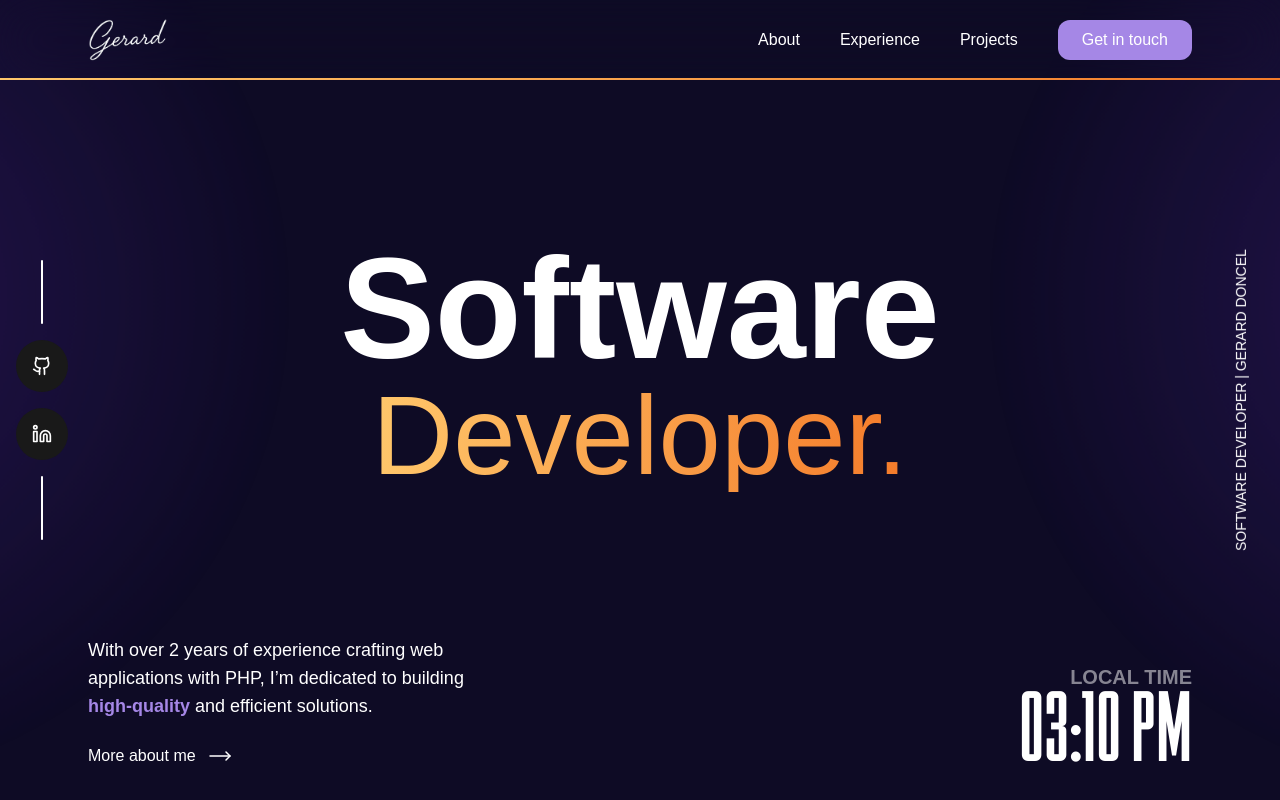
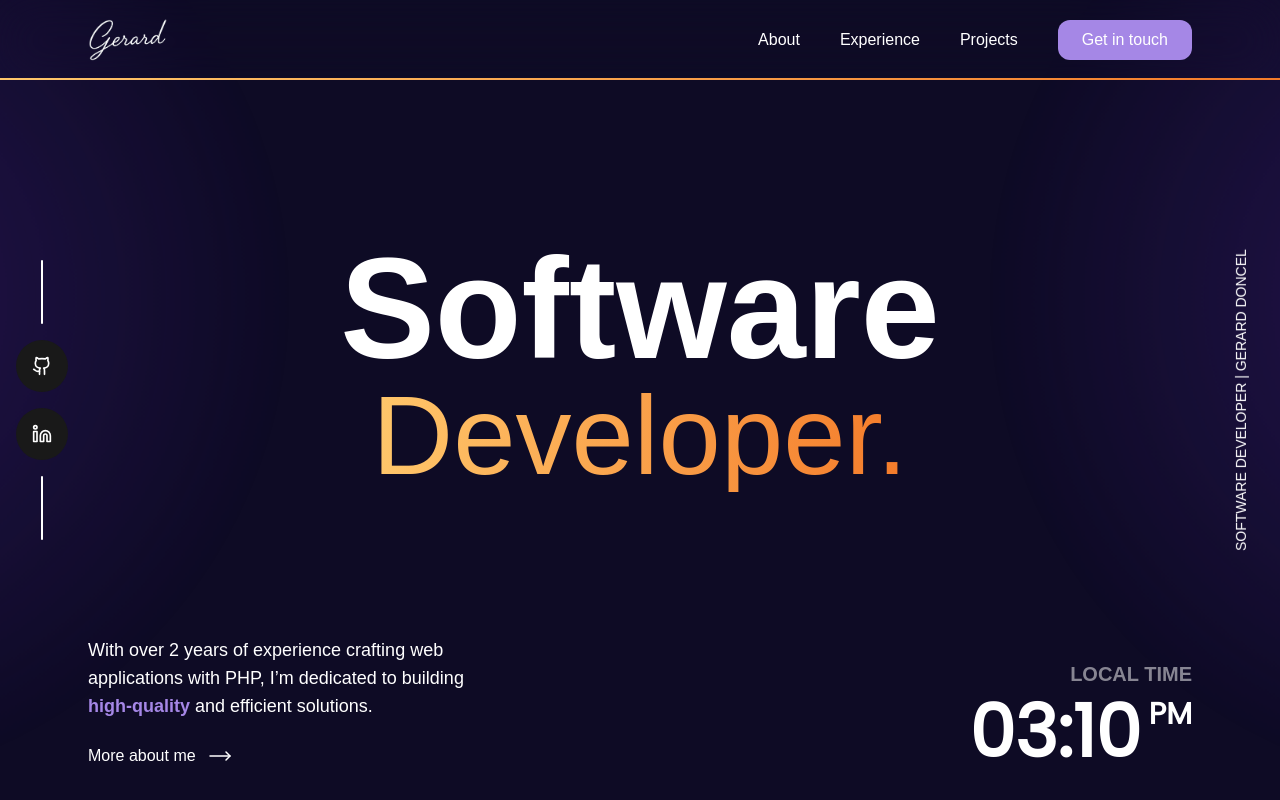
Before and after one commit to umigam3/personal-portfolio-v2, a Next.js app: page / in a window 1280 px wide. Shown: the top 800 px of the page. Built offline with nearby package versions, Linux system fonts and the light colour scheme.

Commit message:
clock style change

```diff
--- a/src/components/hero/Hero.tsx
+++ b/src/components/hero/Hero.tsx
@@ -56,9 +56,7 @@ export default function Hero() {
           <SocialsMobile />
         </div>
         <div className="flex flex-col items-end justify-end gap-2">
-          <span className="opacity-50 font-semibold text-xl mb-8">
-            LOCAL TIME
-          </span>
+          <span className="opacity-50 font-semibold text-xl">LOCAL TIME</span>
           <Clock time={now.getTime()} />
         </div>
       </div>
--- a/src/components/hero/Time.tsx
+++ b/src/components/hero/Time.tsx
@@ -3,15 +3,24 @@ type Props = {
 };
 
 const Time = ({ time }: Props) => {
+  // Obtén el string de tiempo con AM/PM (sin espacios extra)
+  const formattedTime = time
+    .toLocaleTimeString(undefined, {
+      hour: "2-digit",
+      minute: "2-digit",
+      hour12: true,
+    })
+    .replace(/\./g, "") // eliminar puntos
+    .replace(/([AP])\s?M/i, "$1M"); // corregir espacio entre A M o P M
+
+  // Separar el "AM" o "PM" del resto
+  const timeWithoutAmPm = formattedTime.slice(0, -2); // todo menos últimos 2 caracteres
+  const amPm = formattedTime.slice(-2); // últimos 2 caracteres (AM o PM)
+
   return (
-    <span className="text-[96px] leading-3 tabular-nums font-delirium uppercase -mb-6">
-      {time
-        .toLocaleTimeString(undefined, {
-          hour: "2-digit",
-          minute: "2-digit",
-          hour12: true,
-        })
-        .replace(/\./g, "")}
+    <span className="flex gap-2 items-start text-7xl tabular-nums font-poppins uppercase font-semibold">
+      <span>{timeWithoutAmPm}</span>
+      <span className="text-3xl">{amPm}</span>
     </span>
   );
 };
```
